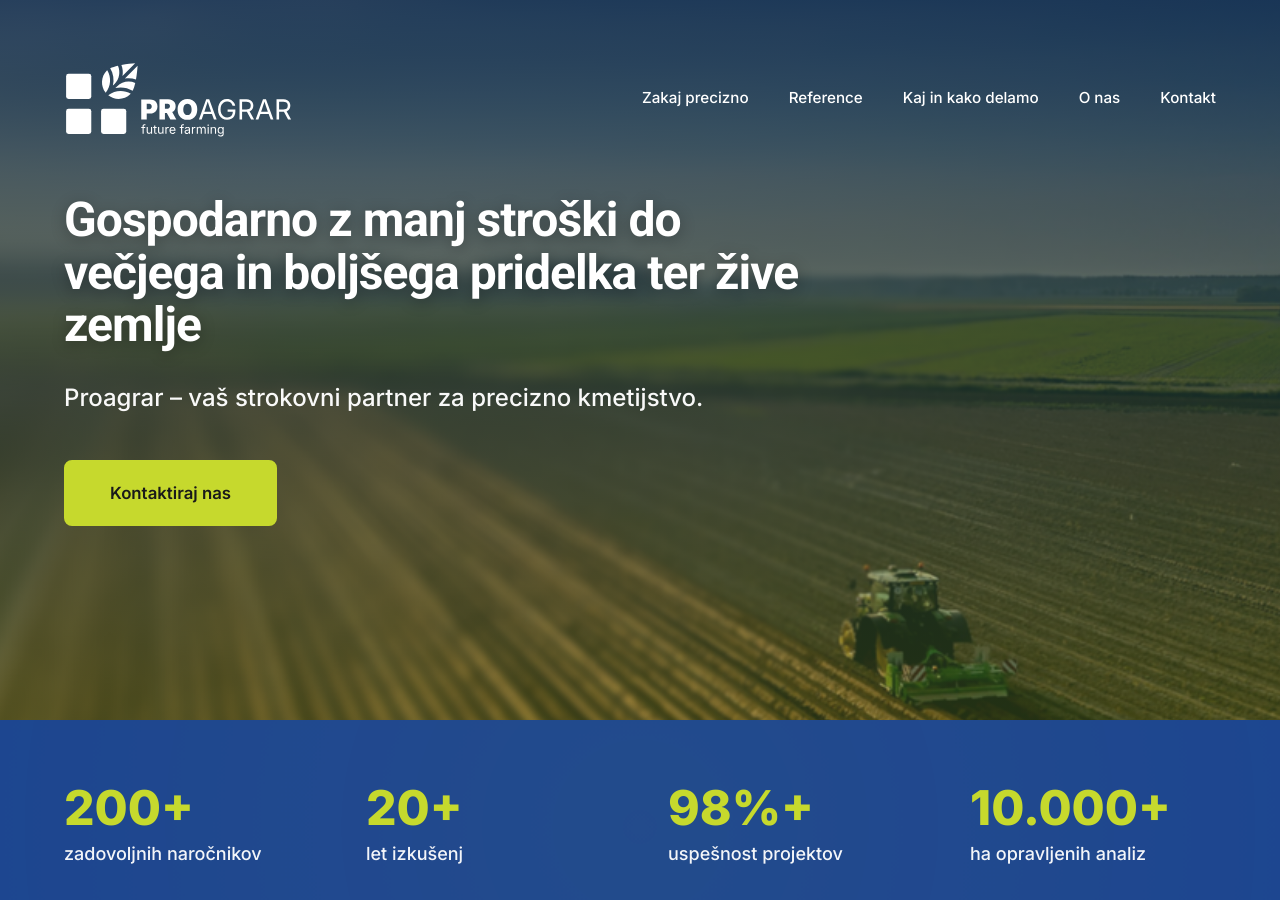
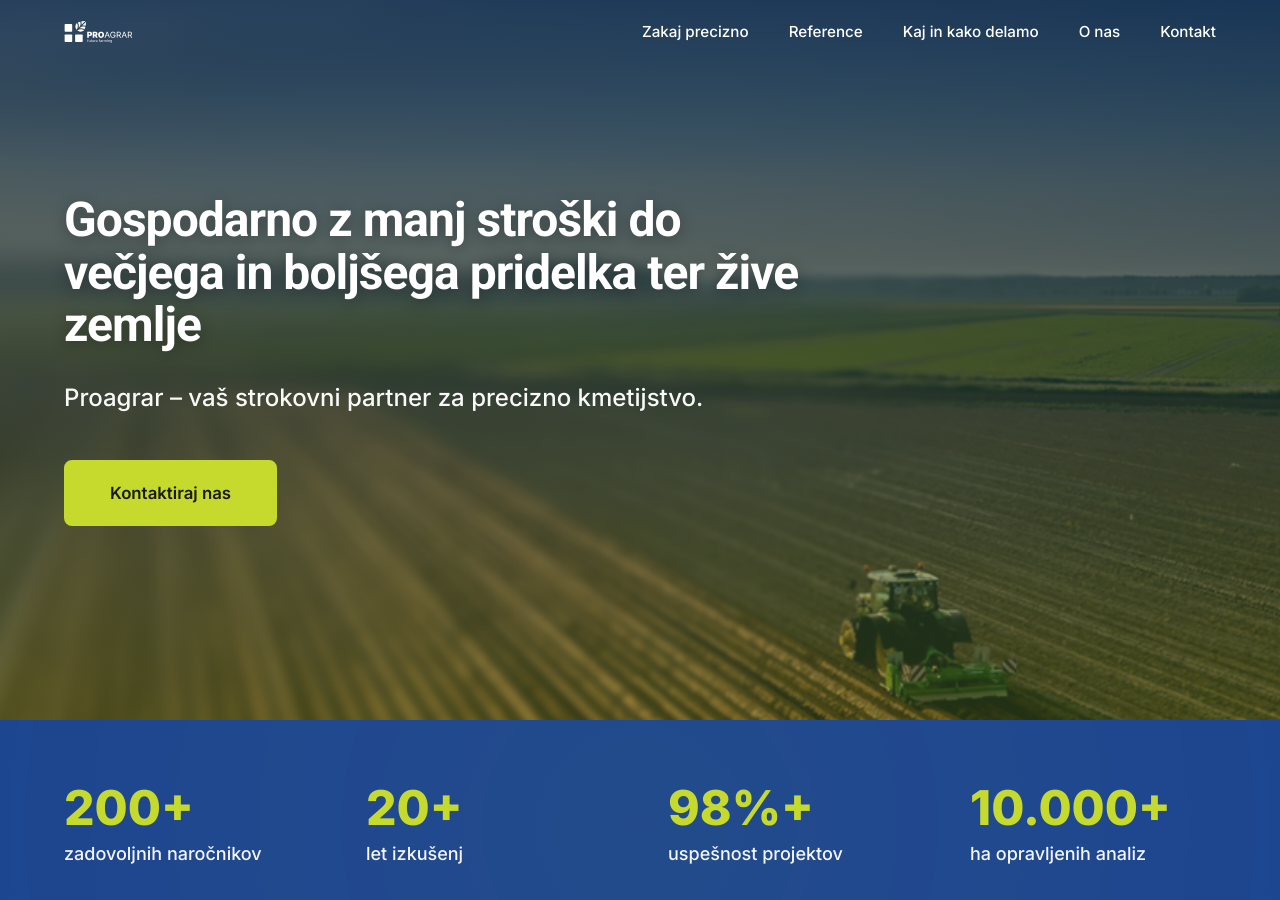
Before and after one commit to Proagrar/one-pager-web-page, a Jekyll site: the page built from index.md, in a window 1280 px wide and 900 px high. Built offline with Jekyll 4.4.1, drawn with Linux system fonts in a browser that asks for light colours.

Commit message:
Reduce nav logo size 25% and navbar height

```diff
--- a/assets/css/base.css
+++ b/assets/css/base.css
@@ -76,7 +76,7 @@
         }
 
         .header.scrolled .logo img {
-            height: 177px;
+            height: 41px;
         }
 
         .container {
@@ -90,7 +90,7 @@
             display: flex;
             justify-content: space-between;
             align-items: center;
-            padding: 0.6rem 0;
+            padding: 0.3rem 0;
             transition: padding 0.4s cubic-bezier(0.4, 0, 0.2, 1);
         }
 
@@ -103,7 +103,7 @@
         }
 
         .logo img {
-            height: 177px;
+            height: 53px;
             width: auto;
             display: block;
             transition: all 0.4s cubic-bezier(0.4, 0, 0.2, 1);
@@ -1367,11 +1367,11 @@
             }
 
             .logo img {
-                height: 141px;
+                height: 100px;
             }
 
             .header.scrolled .logo img {
-                height: 141px;
+                height: 100px;
             }
 
             .hero {
```
